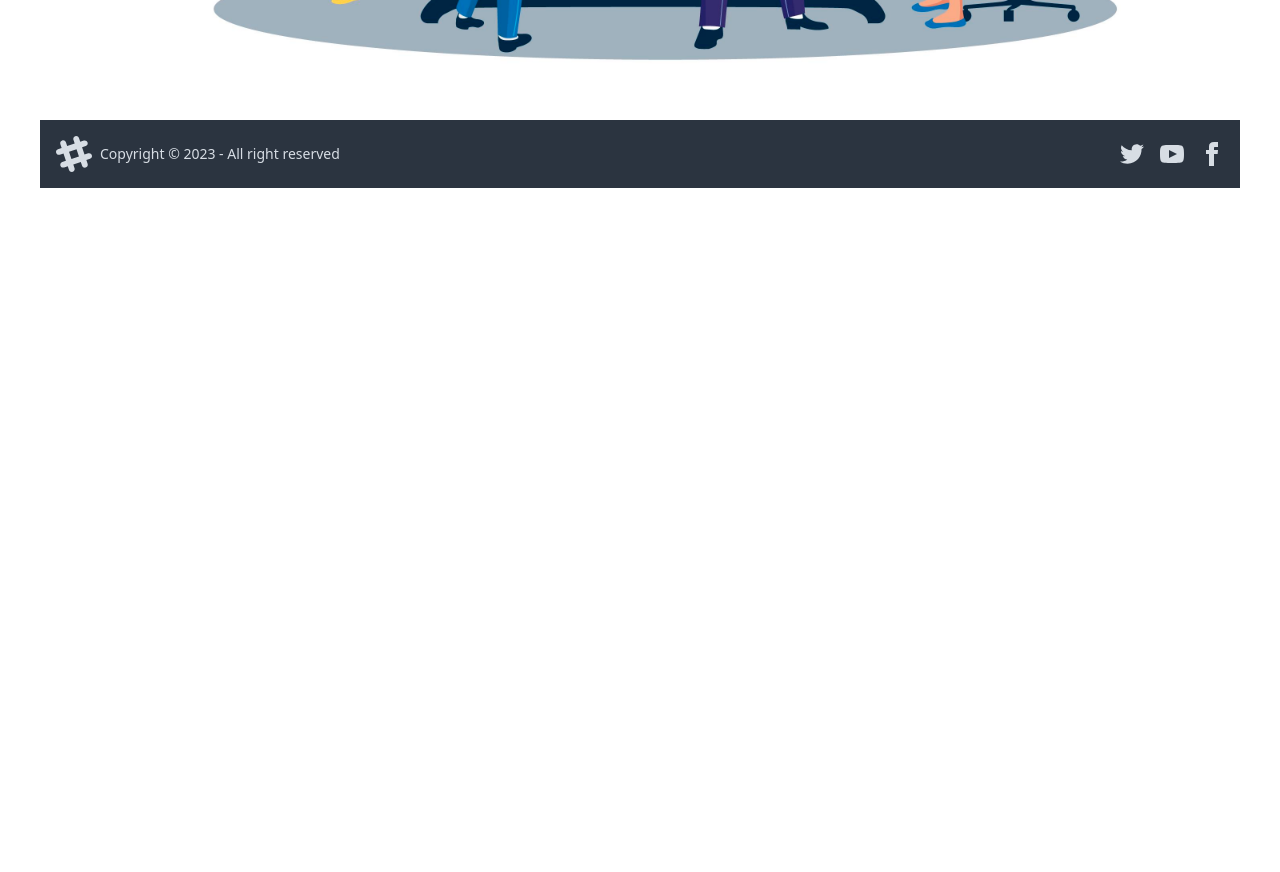
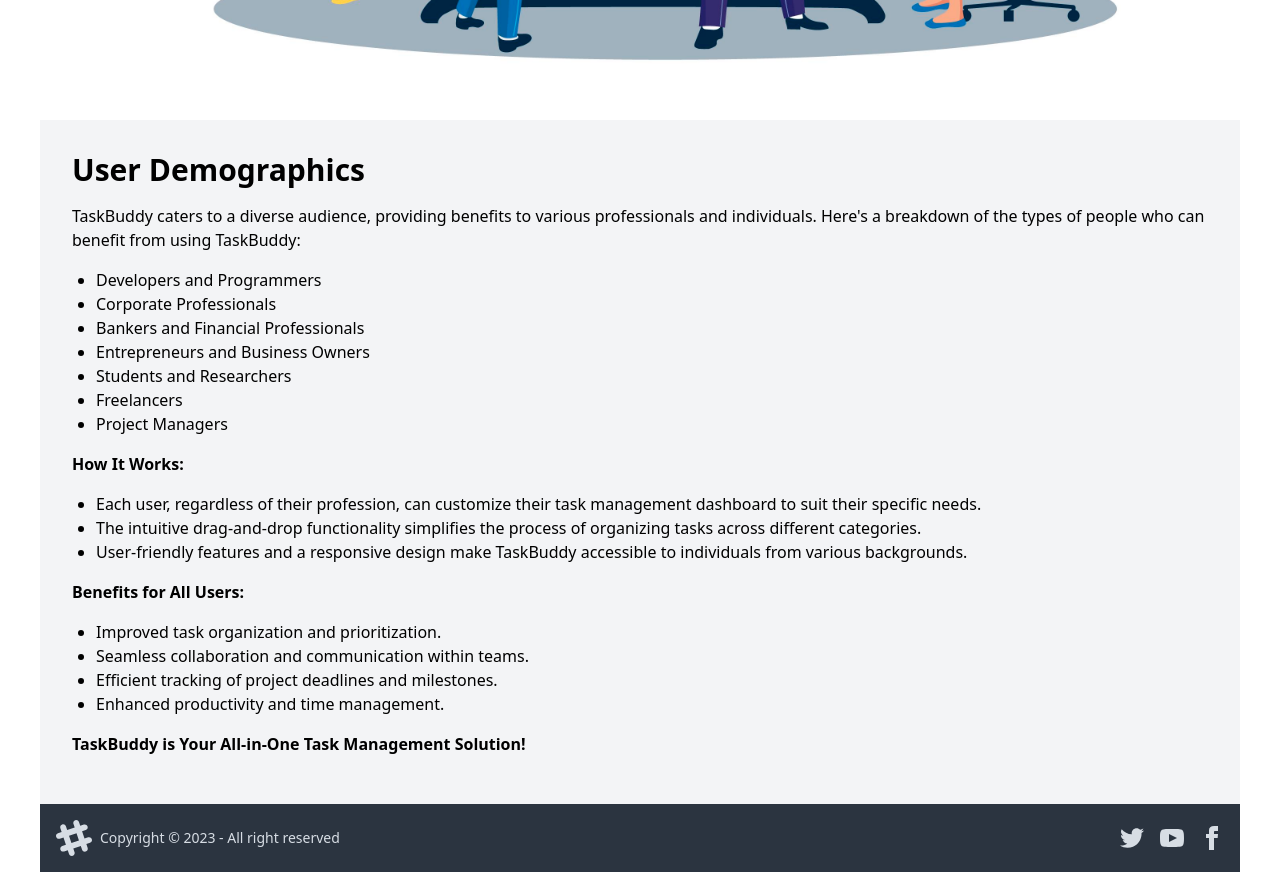
Before and after one commit to rishanzihad/TTask-Management-Platform-, a React (Vite) app: page / in a window 1280 px wide. Shown: the part 680-1552 px from the top of the page. Before the commit the page ends 868 px from the top, so only its background shows below. Built offline with nearby package versions, Linux system fonts and the light colour scheme; no server answers.

Commit message:
fix some error

```diff
--- a/package.json
+++ b/package.json
@@ -10,6 +10,7 @@
     "preview": "vite preview"
   },
   "dependencies": {
+    "@headlessui/react": "^1.7.17",
     "axios": "^1.6.2",
     "firebase": "^10.7.1",
     "framer-motion": "^10.16.16",
--- a/src/Hooks/useAxiosSecure.jsx
+++ b/src/Hooks/useAxiosSecure.jsx
@@ -6,7 +6,7 @@ import { AuthContext } from "../AuthProvider/AuthProvider";
 
 
 const axiosSecure = axios.create({
-    baseURL: 'http://localhost:5009'
+    baseURL: 'https://task-backend-two.vercel.app'
 })
 const useAxiosSecure = () => {
     const navigate = useNavigate();
--- a/src/LayOut/Dashboard.jsx
+++ b/src/LayOut/Dashboard.jsx
@@ -4,6 +4,8 @@ import { IoMenu } from "react-icons/io5";
 import { NavLink, Outlet } from "react-router-dom";
 import { useContext, useState } from "react";
 import { AuthContext } from "../AuthProvider/AuthProvider";
+
+import { Toaster } from "react-hot-toast";
 
 const DropdownMenu = ({ isAdmin, isMenuOpen, closeMenu }) => {
 
@@ -71,6 +73,7 @@ const Dashboard = () => {
 
     <div className="flex-1 md:w-full p-8">
       <Outlet />
+      <Toaster></Toaster>
     </div>
   </div>
   );
--- a/src/Page/DashBoardPage/TaskList/TaskList.jsx
+++ b/src/Page/DashBoardPage/TaskList/TaskList.jsx
@@ -99,7 +99,7 @@ const TaskList = () => {
                             <div
                                 {...provided.droppableProps}
                                 ref={provided.innerRef}
-                                className='bg-red-500 min-h-60 lg:w-1/3 p-3'
+                                className='bg-blue-500 min-h-60 lg:w-1/3 p-3'
                             >
                                 <h1 className='text-4xl text-center font-bold mb-3'>To-Do List</h1>
                                 {tasks.filter((task) => task.status === 'todo-list') // Adjust the condition based on your task structure
@@ -130,7 +130,7 @@ const TaskList = () => {
                     </Droppable>
 
                     {/* On-Going Section */}
-                    <div className='lg:w-1/3 min-h-60 bg-yellow-400 p-3'>
+                    <div className='lg:w-1/3 min-h-60 bg-green-500 p-3'>
                         <h1 className='text-4xl text-center font-bold mb-3'>On-Going</h1>
                         <Droppable droppableId="on-going-list" direction="vertical">
                             {(provided) => (
@@ -168,7 +168,7 @@ const TaskList = () => {
                     </div>
 
                     {/* Completed Section */}
-                    <div className='lg:w-1/3 min-h-60 bg-orange-400 p-3'>
+                    <div className='lg:w-1/3 min-h-60 bg-purple-500 p-3'>
                         <h1 className='text-4xl font-bold text-center mb-3'>Completed</h1>
                         <Droppable droppableId="completed-list" direction="vertical">
                             {(provided) => (
--- a/src/Page/Home/Home.jsx
+++ b/src/Page/Home/Home.jsx
@@ -1,11 +1,13 @@
-import React from 'react';
+
 import Banner from './Banner/Banner';
+import UserDemographicsSection from './UserDemographicsSection/UserDemographicsSection';
 
 const Home = () => {
     return (
         <div className='max-w-[1200px] mx-auto'>
 
            <Banner></Banner>
+           <UserDemographicsSection></UserDemographicsSection>
         </div>
     );
 };
--- /dev/null
+++ b/src/Page/Home/UserDemographicsSection/UserDemographicsSection.jsx
@@ -0,0 +1,43 @@
+import React from 'react';
+import { Disclosure } from '@headlessui/react';
+
+const UserDemographicsSection = () => {
+  return (
+    <section className="user-demographics-section  p-8 bg-gray-100">
+      <h2 className="text-3xl font-bold text-black mb-4">User Demographics</h2>
+
+      <p className="mb-4 text-black">
+        TaskBuddy caters to a diverse audience, providing benefits to various professionals and individuals. Here's a breakdown of the types of people who can benefit from using TaskBuddy:
+      </p>
+
+      <ul className="text-black list-disc pl-6 mb-4">
+        <li>Developers and Programmers</li>
+        <li>Corporate Professionals</li>
+        <li>Bankers and Financial Professionals</li>
+        <li>Entrepreneurs and Business Owners</li>
+        <li>Students and Researchers</li>
+        <li>Freelancers</li>
+        <li>Project Managers</li>
+      </ul>
+
+      <p className="mb-4 text-black"><strong>How It Works:</strong></p>
+      <ul className="text-black list-disc pl-6 mb-4">
+        <li>Each user, regardless of their profession, can customize their task management dashboard to suit their specific needs.</li>
+        <li>The intuitive drag-and-drop functionality simplifies the process of organizing tasks across different categories.</li>
+        <li>User-friendly features and a responsive design make TaskBuddy accessible to individuals from various backgrounds.</li>
+      </ul>
+
+      <p className="mb-4 text-black"><strong>Benefits for All Users:</strong></p>
+      <ul className="text-black list-disc pl-6 mb-4">
+        <li>Improved task organization and prioritization.</li>
+        <li>Seamless collaboration and communication within teams.</li>
+        <li>Efficient tracking of project deadlines and milestones.</li>
+        <li>Enhanced productivity and time management.</li>
+      </ul>
+
+      <p className="mb-4 text-black"><strong>TaskBuddy is Your All-in-One Task Management Solution!</strong></p>
+    </section>
+  );
+};
+
+export default UserDemographicsSection;
--- /dev/null
+++ b/src/PrivateRoute/PrivateRoute.jsx
@@ -0,0 +1,24 @@
+import { useContext } from "react";
+
+import { Navigate, useLocation } from "react-router-dom";
+import { AuthContext } from "../AuthProvider/AuthProvider";
+
+
+const PrivateRoute = ({children}) => {
+    const {user,loading} =useContext(AuthContext)
+    const location =useLocation()
+    if(loading){
+       return  <div className="flex justify-center">
+            <span className="loading loading-spinner loading-lg"></span>
+         </div>
+    }
+    if(user){
+        return children
+    }
+    else{
+       return <Navigate state={location.pathname} to='/login'></Navigate>
+    }
+
+};
+
+export default PrivateRoute;
```
Also changed, not shown: src/Router/router.jsx (+4 -3 lines), 1 other file (tests, documents, lock files or other folders).
